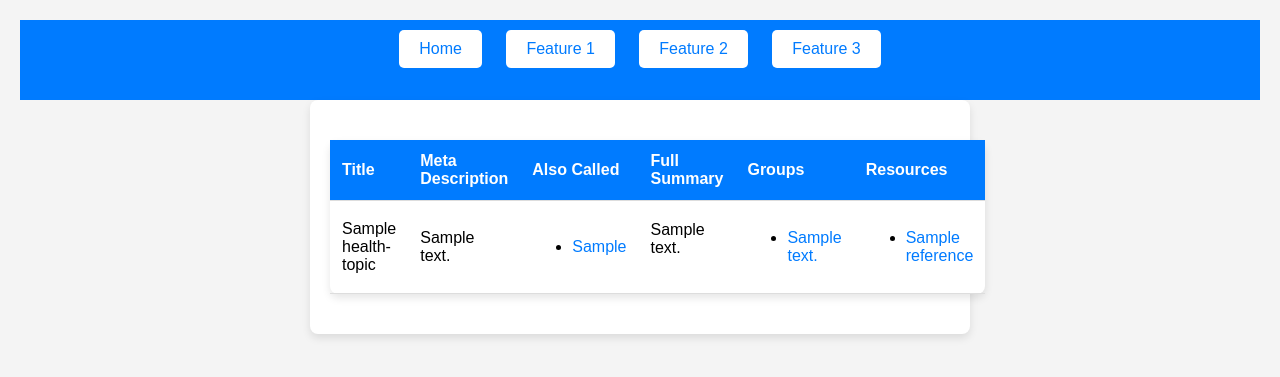
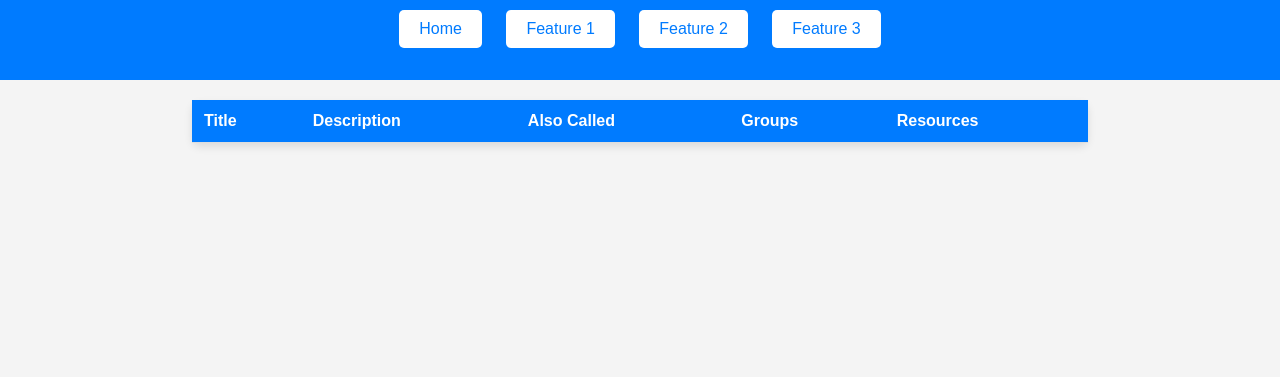
Before and after one commit to UCR-ECCI-MM/Computabilidad, a Flask app: template TP1/Avance1/app/templates/feature3.html in a window 1280 px wide. Shown: the top 377 px of the page. Run offline with Flask 3, Linux system fonts and the light colour scheme; the template is opened without the code that fills it: most values are stand-ins (such as "Sample title", 1, 10 or a date in 2020); lists and menus that the app fills with data are empty; parts of the project's set-up code (start-up, migrations or seed data) failed here and were passed over.

Commit message:
Fixed white margin. Fixed Jinja2 templating. Removed <section>. Removed Full Summary Column.

```diff
--- a/TP1/Avance1/app/templates/feature3.html
+++ b/TP1/Avance1/app/templates/feature3.html
@@ -8,11 +8,10 @@
 <style>
        body {
             font-family: Arial, sans-serif;
-            margin: 20px;
             background-color: #f4f4f4;
         }
         table {
-            width: 100%;
+            width: 70%;
             border-collapse: collapse;
             margin: 20px 0;
             background: white;
@@ -39,81 +38,74 @@
 {% endblock %}
 
 {% block content %}
-    <div class="section">
         <table>
             <thead>
                 <tr>
                     <th>Title</th>
-                    <th>Meta Description</th>
+                    <th>Description</th>
                     <th>Also Called</th>
-                    <th>Full Summary</th>
                     <th>Groups</th>
                     <th>Resources</th>
                 </tr>
             </thead>
             <tbody>
-                {#  if "health_topic" in json_data["health-topics"] in item #}
+                {%  if "health-topic" in json_data["health-topics"] %}
                 {% for health_topic in json_data["health-topics"]["health-topic"] %}
                 <tr>
                     <td>{{health_topic["@title"]}}</td>
                     <td>{{health_topic["@meta-desc"]}}</td>
                     <td>
                         <ul>
-                            {# if "also-called" in health_topic in item #}
+                            {% if "also-called" in health_topic %}
                             {% if health_topic["also-called"] is iterable %}
                             {% if health_topic["also-called"] is string %}
                             <li><a href="{{health_topic["@url"]}}">{{health_topic["also-called"]}}</a></li>
-                            {%  else %}
+                            {% else %}
                             {% for item in health_topic["also-called"] %}
                             <li><a href="{{health_topic["@url"]}}">{{item}}</a></li>
                             {% endfor %}
                             {% endif %}
                             {% endif %}
-                            {# endif #}
-                        </ul>
-                    </td>
-                    <td>
-                        {{health_topic["full-summary"]["p"][0]["#text"]}}
-                        <ul>
-                        {# if "@title" in health_topic in item #}
-                        {# if "full-summary" in health_topic["@title"] in item #}
-                        {% if "ul" in health_topic["@title"]["full-summary"] in item %}
-                        {# if "li" in health_topic["@title"]["full-summary"]["ul"] in item #}
-                        {% for item in health_topic["@title"]["full-summary"]["ul"]["li"] %}
-                            <li>{{item}}</li>
-                        {% endfor %}
-                        {# endif #}
-                        {% endif %}
-                        {# endif #}
-                        {# endif #}
+                            {% else %}
+                            N/A
+                            {% endif %}
                         </ul>
                     </td>
                     <td>
                         <ul>
-                            {# if "@title" in health_topic in item #}
-                            {# if "group" in health_topic["@title"]["group"] in item #}
-                            {% for item in health_topic["@title"]["group"] %}
-                            <li><a href="{{item["@url"]}}">{{item["@text"]}}</a></li>
-                            {% endfor %}
-                            {# endif #}
-                            {# endif #}
+                            {% if "group" in health_topic %}
+                                {% if health_topic["group"] is mapping %}
+                                <li><a href="{{health_topic["group"]["@url"]}}">{{health_topic["group"]["#text"]}}</a></li>
+                                {% else %}
+                                    {% if health_topic["group"] is iterable and not health_topic["group"] is string %}
+                                        {% for group_ in health_topic["group"] %}
+                                            <li><a href="{{group_["@url"]}}">{{group_["#text"]}}</a></li>
+                                        {% endfor %}
+                                    {% endif %}
+                                {% endif %}
+                            {% endif %}
                         </ul>
                     </td>
                     <td>
                         <ul>
-                            {# if "@title" in health_topic in item #}
-                            {# if "site" in health_topic["@title"]["site"] in item #}
-                            {% for item in health_topic["@title"]["site"] %}
-                            <li><a href="{{item["@url"]}}">{{item["@title"]}}</a></li>
-                            {% endfor %}
-                            {# endif #}
-                            {# endif #}
+                            {% if "site" in health_topic %}
+                                {% if health_topic["site"] is mapping %}
+                                <li><a href="{{health_topic["site"]["@url"]}}">{{health_topic["site"]["@title"]}}</a></li>
+                                {% else %}
+                                    {% if health_topic["site"] is iterable and not health_topic["site"] is string %}
+                                        {%- for reference in health_topic["site"] %}
+                                            {% if loop.index <= 2 %}
+                                            <li><a href="{{reference["@url"]}}">{{reference["@title"]}}</a></li>
+                                            {% endif %}
+                                        {%- endfor %}
+                                    {% endif %}
+                                {% endif %}
+                            {% endif %}
                         </ul>
                     </td>
                 </tr>
                 {% endfor %}
-                {#  endif #}
+                {%  endif %}
             </tbody>
         </table>
-    </div>
 {% endblock %}
```
